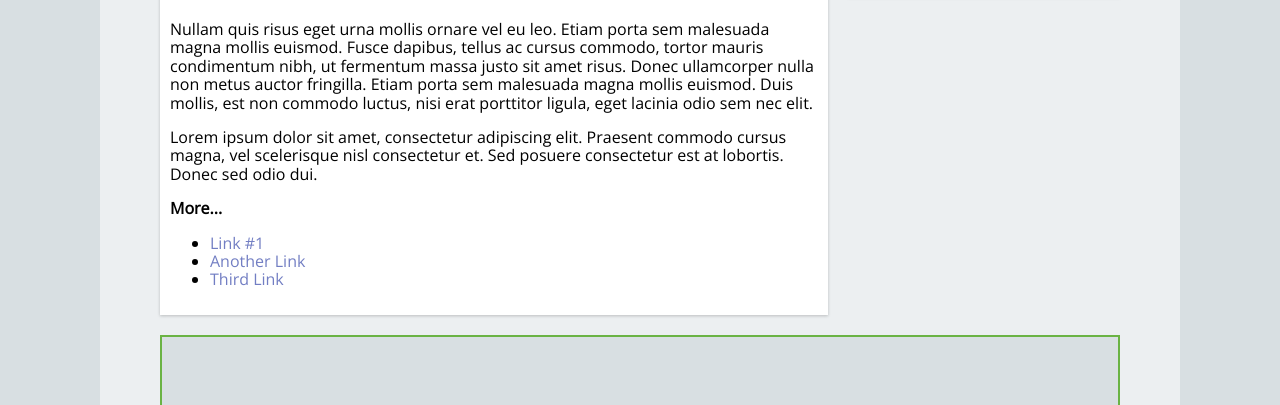
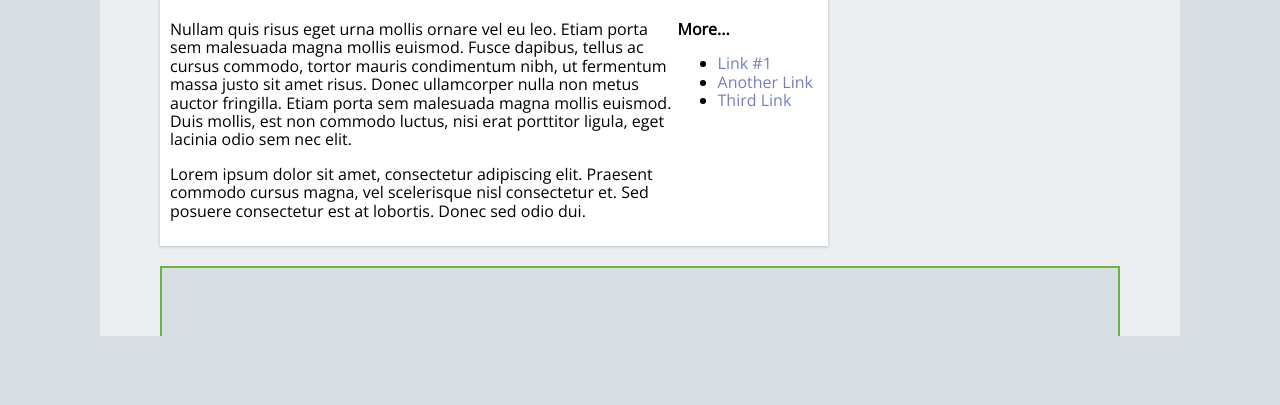
Before and after one commit to Yagogc/sainsbury_htmlcss, a website: page app/index.html in a window 1280 px wide. Shown: the part 719-1124 px from the top of the page. After the commit the page ends 1055 px from the top, so only its background shows below. Drawn offline with nearby package versions, Linux system fonts and the light colour scheme; files that its build step writes are made by us from their sources.

```diff
--- a/app/index.html
+++ b/app/index.html
@@ -60,12 +60,14 @@
           <img src="http://www.fillmurray.com/1200/900" alt="">
         </picture>
         <div class="main-article__content">
+          <div class="main-article__content__p">
             <p>
               Nullam quis risus eget urna mollis ornare vel eu leo. Etiam porta sem malesuada magna mollis euismod. Fusce dapibus, tellus ac cursus commodo, tortor mauris condimentum nibh, ut fermentum massa justo sit amet risus. Donec ullamcorper nulla non metus auctor fringilla. Etiam porta sem malesuada magna mollis euismod. Duis mollis, est non commodo luctus, nisi erat porttitor ligula, eget lacinia odio sem nec elit.
             </p>
             <p>
               Lorem ipsum dolor sit amet, consectetur adipiscing elit. Praesent commodo cursus magna, vel scelerisque nisl consectetur et. Sed posuere consectetur est at lobortis. Donec sed odio dui.
             </p>
+          </div>
             <div class="main-article__content__more">
               <strong>More...</strong>
               <ul class="main-article__content__more__list">
--- a/app/styles/_main.scss
+++ b/app/styles/_main.scss
@@ -22,6 +22,18 @@
         &__content {
             padding: 10px;
             background: white;
+
+            @media (min-width: $desktop-view) {
+                display: flex;
+
+                &__p {
+                    flex-grow: 1;
+                }
+                &__more {
+                    margin-top: 1em;
+                    min-width: 140px;
+                }
+            }
         }
     }
     .sidebar {
```
Also changed, not shown: dist/styles/style.css, 1 other file. Lines whose indentation alone changed are shown as unchanged.
